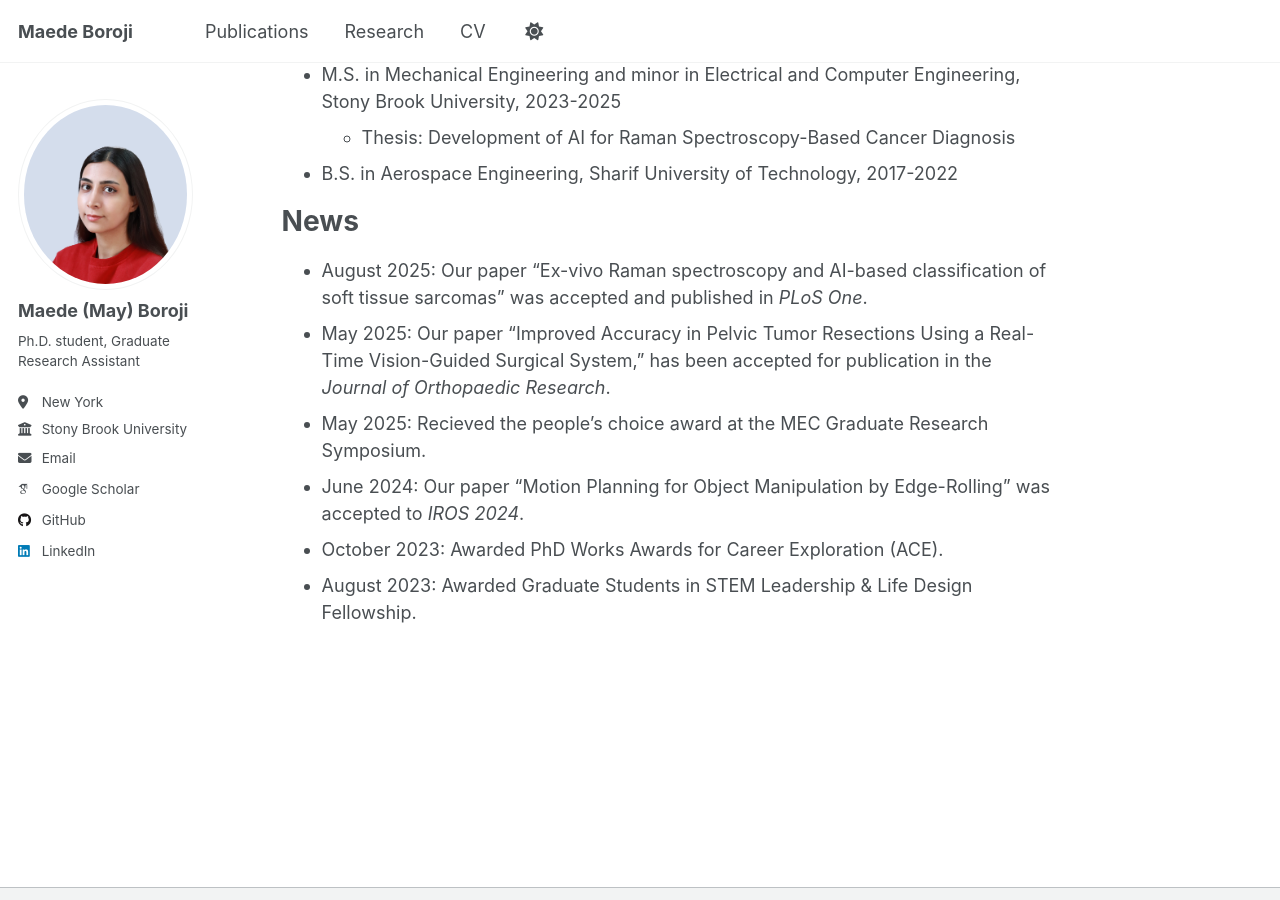
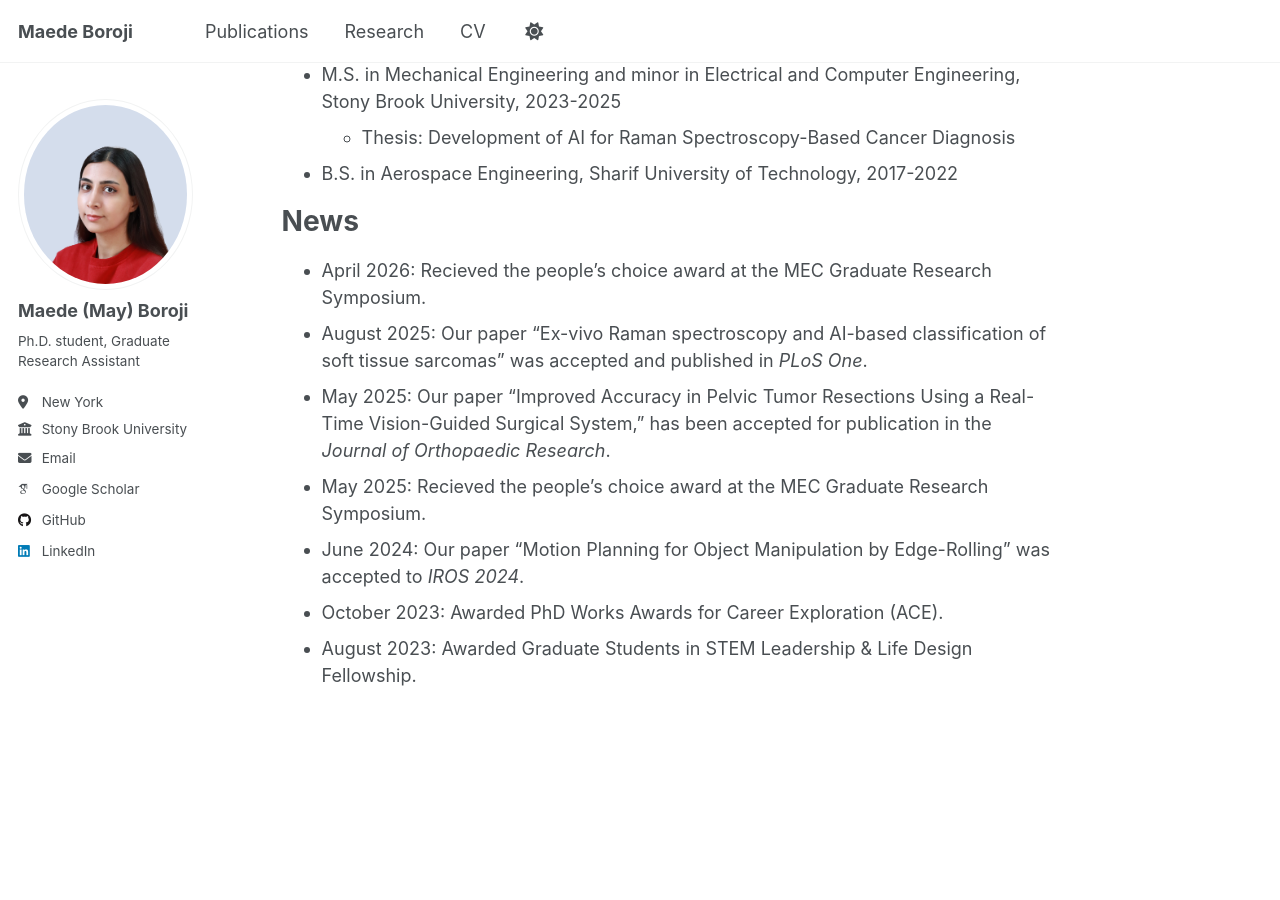
Before and after one commit to MahiBoroji/MahiBoroji.github.io, a Jekyll site: the page built from _pages/about.md, in a window 1280 px wide and 900 px high, scrolled down 440 px. Built offline with Jekyll 4.4.1, drawn with Linux system fonts in a browser that asks for light colours; some web fonts are replaced.

Commit message:
Update about.md
Added a new news entry about receiving an award.

```diff
--- a/_pages/about.md
+++ b/_pages/about.md
@@ -22,6 +22,7 @@ Education
 News
 ======
 
+* April 2026: Recieved the people's choice award at the MEC Graduate Research Symposium.
 * August 2025: Our paper "Ex-vivo Raman spectroscopy and AI-based classification of soft tissue sarcomas" was accepted and published in *PLoS One*.
 * May 2025: Our paper "Improved Accuracy in Pelvic Tumor Resections Using a Real-Time Vision-Guided Surgical System," has been accepted for publication in the *Journal of Orthopaedic Research*.
 * May 2025: Recieved the people's choice award at the MEC Graduate Research Symposium.
```
